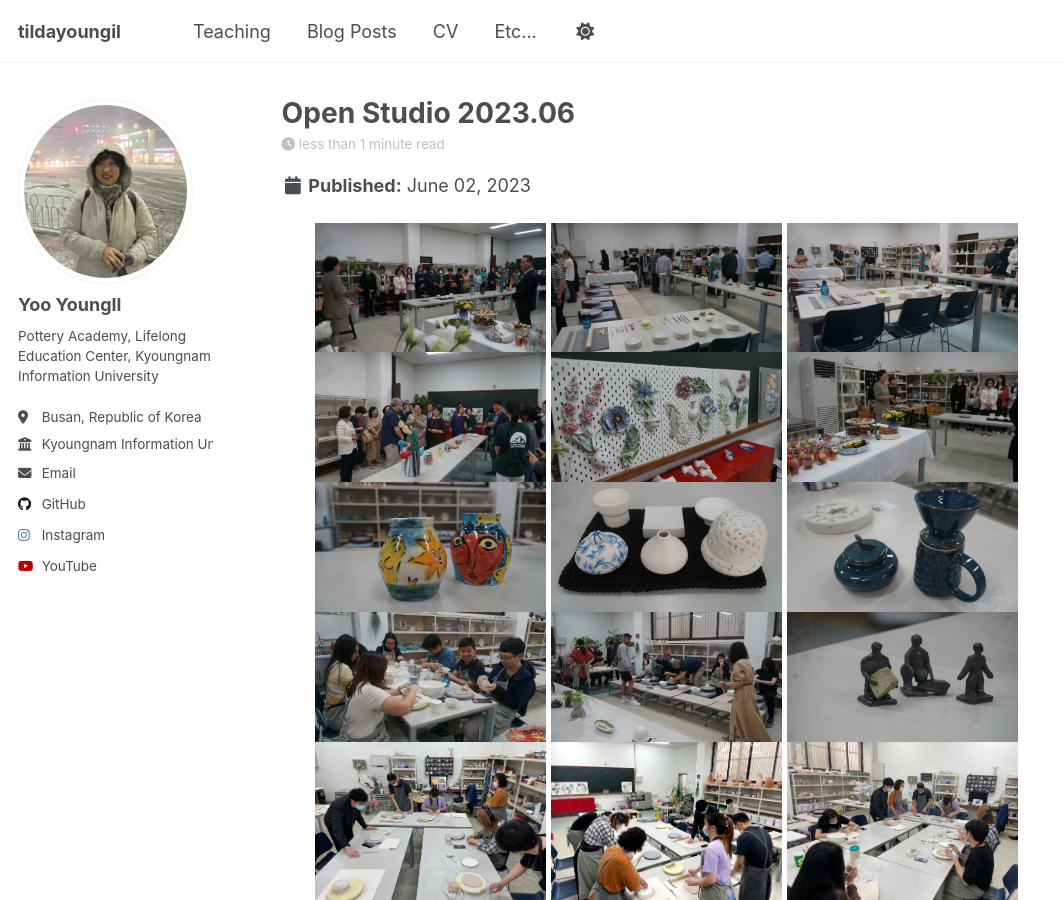
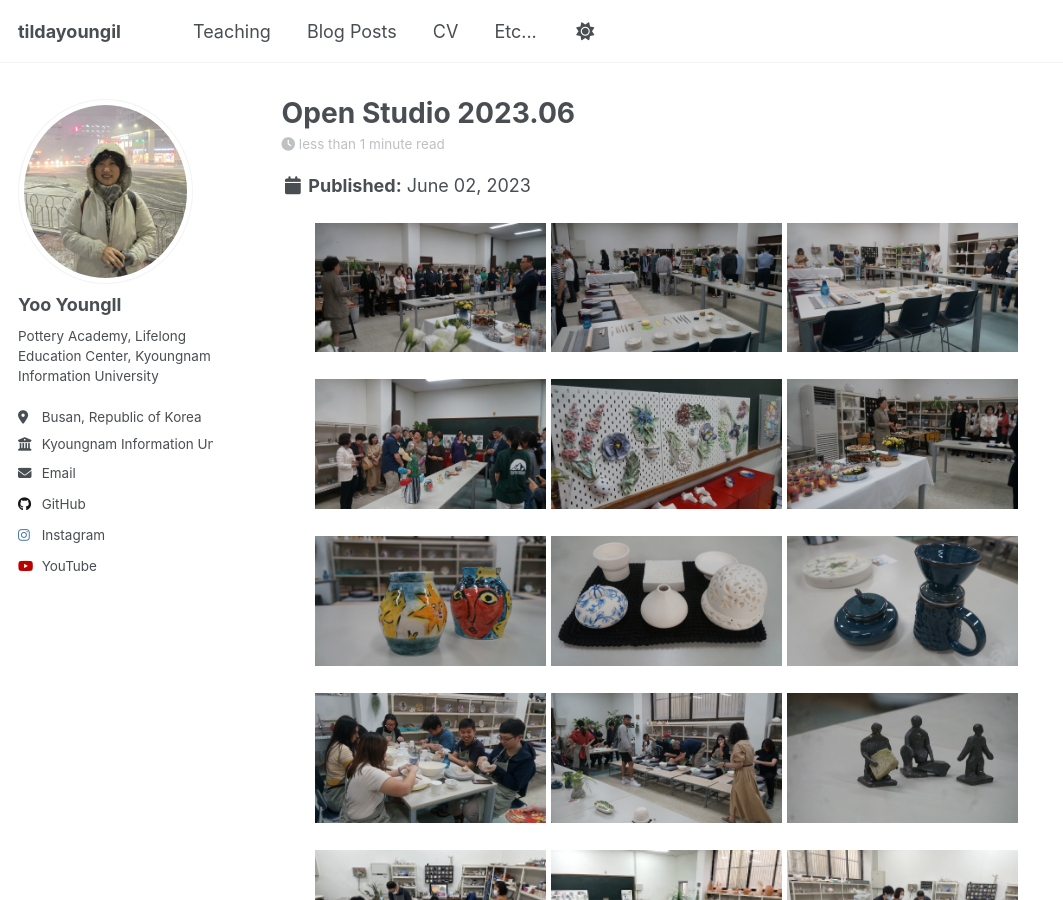
Before and after one commit to tildayoungil/tildayoungil.github.io, a Jekyll site: the page built from _posts/2023-06-02-Post1.md, in a window 1280 px wide and 900 px high. Shown: the whole window, without its empty margins (0-1063 px from the left). Built offline with Jekyll 4.4.1, drawn with Linux system fonts in a browser that asks for light colours.

Commit message:
Update 2023-06-02-Post1.md

```diff
--- a/_posts/2023-06-02-Post1.md
+++ b/_posts/2023-06-02-Post1.md
@@ -9,23 +9,28 @@
 ---
 
 <p align="center" width="100%">
-<img src="/images/studio/DSC07423.JPG" width="30%" height="30%">
-<img src="/images/studio/DSC07372.JPG" width="30%" height="30%">
-<img src="/images/studio/DSC07342.JPG" width="30%" height="30%">
+<img src="/images/studio/sDSC07423.JPG" width="30%" height="30%">
+<img src="/images/studio/sDSC07372.JPG" width="30%" height="30%">
+<img src="/images/studio/sDSC07342.JPG" width="30%" height="30%">
 <br>
-<img src="/images/studio/DSC07381.JPG" width="30%" height="30%">
-<img src="/images/studio/DSC07370.JPG" width="30%" height="30%">
-<img src="/images/studio/DSC07422.JPG" width="30%" height="30%">
 <br>
-<img src="/images/studio/DSC07357.JPG" width="30%" height="30%">
-<img src="/images/studio/DSC07487.JPG" width="30%" height="30%">
-<img src="/images/studio/DSC07366.JPG" width="30%" height="30%">
+<img src="/images/studio/sDSC07381.JPG" width="30%" height="30%">
+<img src="/images/studio/sDSC07370.JPG" width="30%" height="30%">
+<img src="/images/studio/sDSC07422.JPG" width="30%" height="30%">
 <br>
-<img src="/images/studio/DSC07520.JPG" width="30%" height="30%">
-<img src="/images/studio/DSC07446.JPG" width="30%" height="30%">
-<img src="/images/studio/DSC07534.JPG" width="30%" height="30%">
 <br>
-<img src="/images/studio/IMG_3663.jpg" width="30%" height="30%">
-<img src="/images/studio/IMG_3654.jpg" width="30%" height="30%">
-<img src="/images/studio/IMG_3692.jpg" width="30%" height="30%">
+<img src="/images/studio/sDSC07357.JPG" width="30%" height="30%">
+<img src="/images/studio/sDSC07487.JPG" width="30%" height="30%">
+<img src="/images/studio/sDSC07366.JPG" width="30%" height="30%">
+<br>
+<br>
+<img src="/images/studio/sDSC07520.JPG" width="30%" height="30%">
+<img src="/images/studio/sDSC07446.JPG" width="30%" height="30%">
+<img src="/images/studio/sDSC07534.JPG" width="30%" height="30%">
+<br>
+<br>
+<img src="/images/studio/sIMG_3663.jpg" width="30%" height="30%">
+<img src="/images/studio/sIMG_3654.jpg" width="30%" height="30%">
+<img src="/images/studio/sIMG_3692.jpg" width="30%" height="30%">
+<br>
 </p>
```
